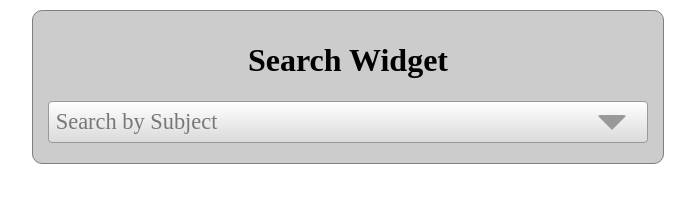
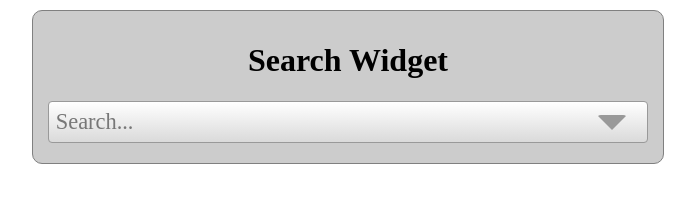
Before and after one commit to paritho/SearchWidget, a plain HTML site: page index.html in a window 1280 px wide. Shown: the whole page, without its empty margins (292-987 px from the left). Drawn offline with nearby package versions, Linux system fonts and the light colour scheme.

Commit message:
Update index.html

```diff
--- a/index.html
+++ b/index.html
@@ -10,7 +10,7 @@
     <div class="wrapper">
         <h1>Search Widget</h1>
         <div class="searchWidget">
-            <div class="toggle" data-vivaldi-spatnav-clickable="1" style="visibility: visible;"><span class="toggle-text">Search by Subject</span><span class="caret"></span></div>
+            <div class="toggle" data-vivaldi-spatnav-clickable="1" style="visibility: visible;"><span class="toggle-text">Search...</span><span class="caret"></span></div>
                 <div id="searchable">
                     <input id="searchTerms" class="" name="" placeholder="Type to Search...">
                     <ul id="dataList">
```
